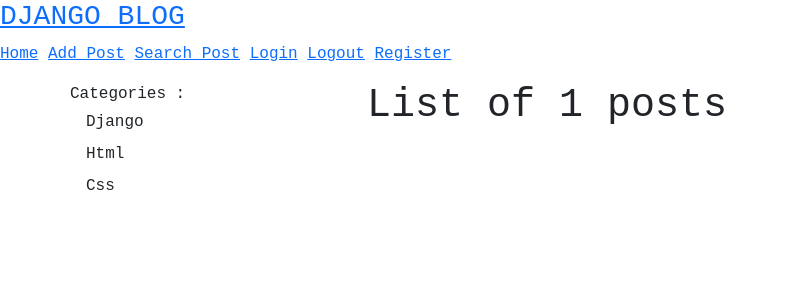
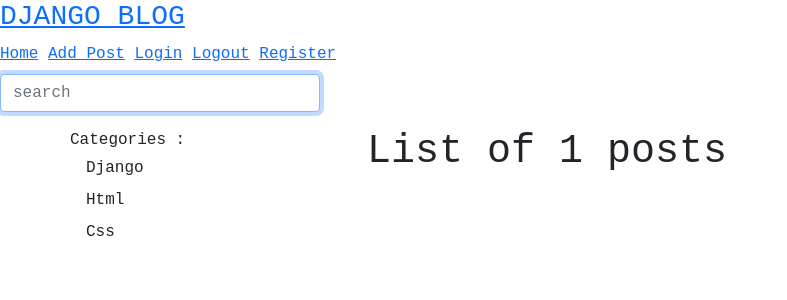
Before and after one commit to yaserantariksa/django-blog-001, a Django app: page /category/1/ in a window 1280 px wide. Shown: the top 300 px of the page, without its empty margins (0-787 px from the left). Run offline with Django 3.2, Linux system fonts and the light colour scheme; data comes from the database, SQL or seed files in the repository; some libraries are stand-ins or nearby versions.

Commit message:
utilize search feature with category filter

```diff
--- a/blog/urls.py
+++ b/blog/urls.py
@@ -4,7 +4,7 @@ from .views import CatListView, post_search, postslist, detailpost
 app_name = 'blog'
 urlpatterns = [
     path('',postslist,name='postlist'),
+    path("search/",post_search,name='searchpost'),
     path('<slug:post>/',detailpost, name='detailpost'),
     path("category/<category>/",CatListView.as_view(),name='category'),
-    path("search/search",post_search,name='searchpost'),
 ]
--- a/blog/views.py
+++ b/blog/views.py
@@ -5,6 +5,7 @@ from .models import Category, Post
 from .forms import NewCommentForm, PostSearchForm
 from django.views.generic import ListView
 from django.core.paginator import Paginator, EmptyPage, PageNotAnInteger
+from django.db.models import Q
 
 # Create your views here.
 
@@ -19,7 +20,7 @@ def detailpost(request,post):
 
     allcomments = post.comments.filter(status=True)
     page = request.GET.get('page',1)
-    paginator = Paginator(allcomments,3)
+    paginator = Paginator(allcomments,5)
 
     try:
         comments = paginator.page(page)
@@ -74,12 +75,21 @@ def category_list(request):
 def post_search(request):
     form = PostSearchForm()
     q = ''
+    c = ''
     results = []
+    query = Q()
 
     if 'q' in request.GET:
         form = PostSearchForm(request.GET)
         if form.is_valid():
             q = form.cleaned_data['q']
-            results = Post.objects.filter(title__contains=q)
+            c = form.cleaned_data['c']
+
+            if c is not None:
+                query &= Q(category=c)
+            if q is not None:
+                query  &= Q(title__contains=q)
+
+            results = Post.objects.filter(query)
 
     return render(request, 'blog/search.html',{'form':form,'q':q, 'results':results})
--- a/templates/blog/base.html
+++ b/templates/blog/base.html
@@ -19,10 +19,12 @@
     <div>
         <a href="{% url 'blog:postlist' %}">Home</a>
         <a href="{% url 'blog:postlist' %}">Add Post</a>
-        <a href="{% url 'blog:searchpost' %}">Search Post</a>
         <a href="{% url 'blog:postlist' %}">Login</a>
         <a href="{% url 'blog:postlist' %}">Logout</a>
         <a href="{% url 'blog:postlist' %}">Register</a>
+        <form class="form-inline my-2 col-3" action="/search/" method="get">
+            <input class="form-control me-sm-2" name="q" type="search" aria-label="Search" placeholder="search" autofocus>
+        </form>
     </div>
     </header>
     <div class="container mt-3">
```
Also changed, not shown: blog/forms.py (+7 -1 lines), templates/blog/search.html (+5 -2 lines).
